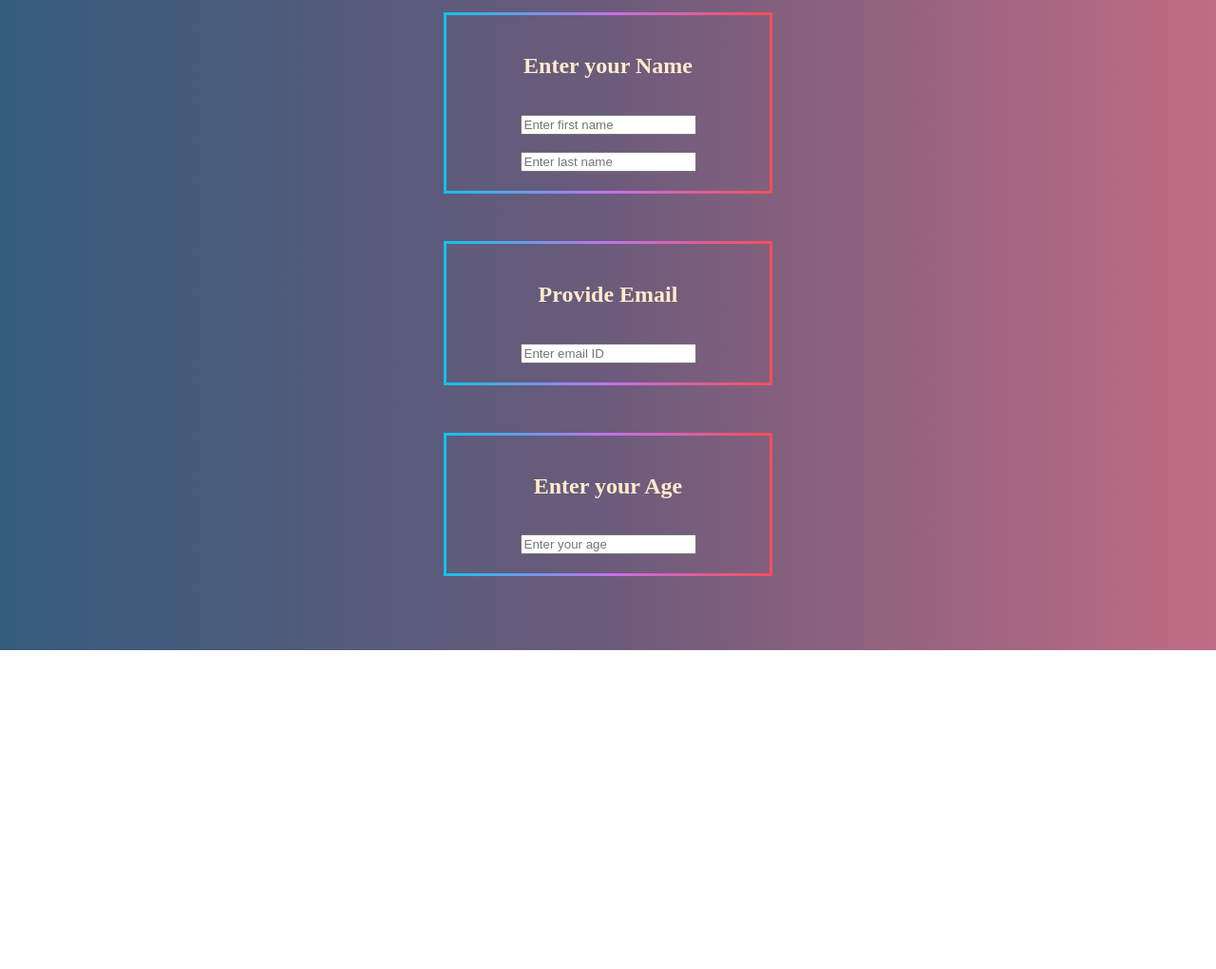
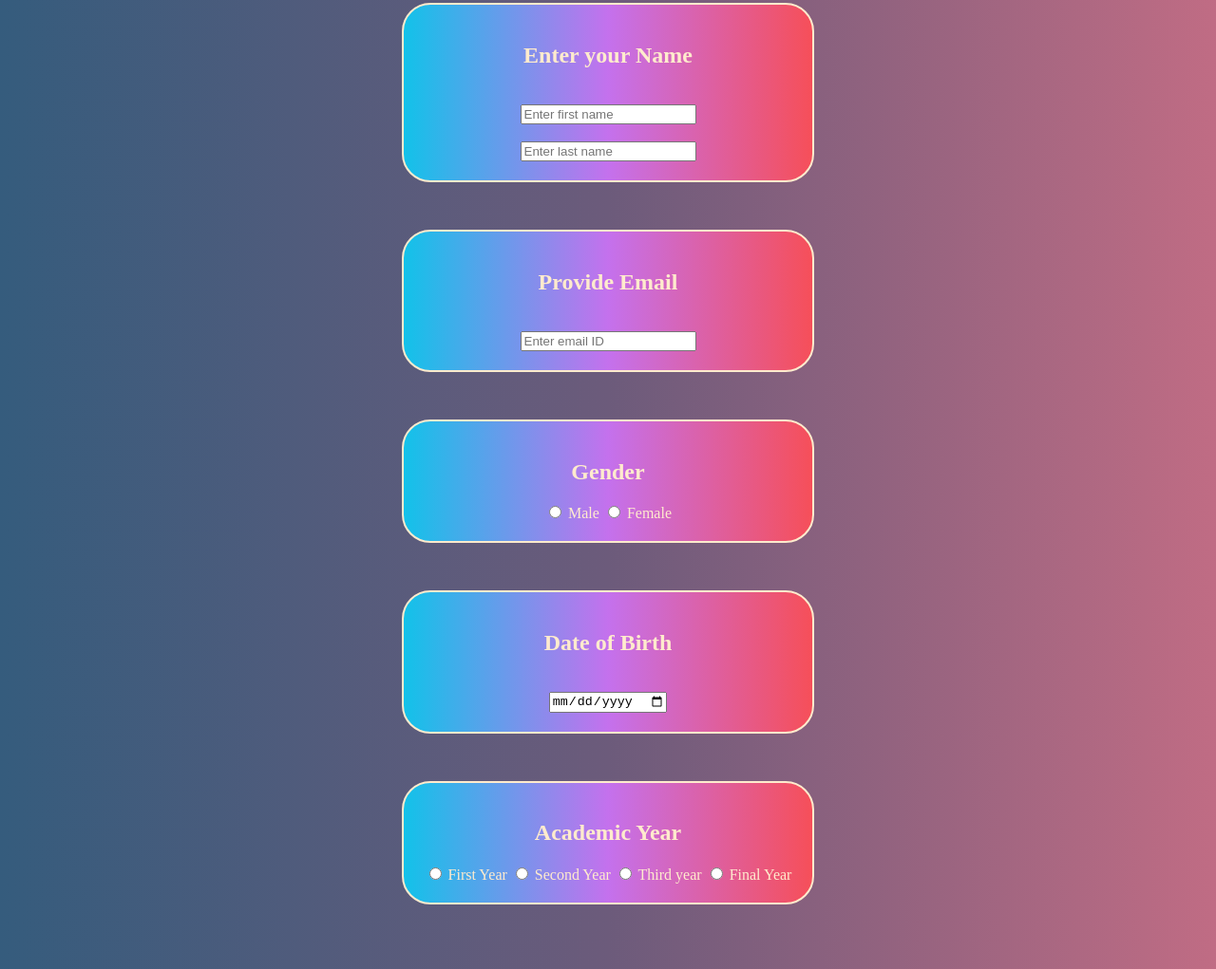
Before and after one commit to sour-sauce1945/WebForm, a plain HTML site: page index.html in a window 1280 px wide. Shown: the part 220-1241 px from the top of the page at 95% size. Before the commit the page ends 905 px from the top, so only its background shows below. Drawn offline with Linux system fonts and the light colour scheme.

Commit message:
Added more blocks , UI improvements

```diff
--- a/index.html
+++ b/index.html
@@ -6,22 +6,23 @@
     <title>Btech Form</title>
     <style>
         body {
-            background: linear-gradient(to right, #355C7D, #6C5B7B, #C06C84);
+            background: linear-gradient(to right, #355C7D,#6C5B7B,#C06C84);
             color: blanchedalmond;
             text-align: center;
-            padding: 20px;
+            padding: 10px;
         }
 
-        .form-container1,
-        .form-container2,
-        .form-container3 {
-            width: 300px;
-            border: 3px solid;
-            border-image: linear-gradient(to right, rgb(18, 194, 233), rgb(196, 113, 237), rgb(246, 79, 89));
+        .form-container1
+         {
+            width: 390px;
+            border: 2px solid;
+            background: linear-gradient(to right, rgb(18, 194, 233), rgb(196, 113, 237), rgb(246, 79, 89));
             border-image-slice: 1;
+            border-radius: 30px;
             padding: 20px;
             margin: 50px auto;
         }
+
     </style>
 </head>
 <body>
@@ -40,18 +41,45 @@
         </form>
     </div>
 
-    <div class="form-container2">
+    <div class="form-container1">
         <form>
             <label for="email"><h2>Provide Email</h2></label><br>
             <input type="text" id="email" name="email" placeholder="Enter email ID"><br>
         </form>
     </div>
 
-    <div class="form-container3">
+    <div class="form-container1">
         <form>
-            <label for="age"><h2>Enter your Age</h2></label><br>
-            <input type="text" id="age" name="age" placeholder="Enter your age"><br>
+            <h2>Gender</h2>
+            <input type="radio" id="Male" name="gender" value="Male">
+            <label for="Male">Male</label>
+            <input type="radio" id="Femal" name="gender" value="Female">
+            <label for="Male">Female</label>
         </form>
     </div>
+
+    <div class="form-container1">
+        <form>
+            <label for="email"><h2>Date of Birth </h2></label><br>
+            <input type="date" id="birthday" name="birthday" value="DOB" ><br>
+        </form>
+    </div>
+
+
+    <div class="form-container1">
+        <form>
+            <h2>Academic Year</h2>
+            <input type="radio" id="FY" name="Year" value="FY">
+            <label for="FY">First Year</label>
+            <input type="radio" id="SY" name="Year" value="SY">
+            <label for="SY">Second Year</label>
+            <input type="radio" id="TY" name="Year" value="TY">
+            <label for="TY">Third year</label>
+            <input type="radio" id="Btech" name="Year" value="Btech">
+            <label for="Btech">Final Year</label>
+
+        </form>
+    </div>
+
 </body>
 </html>
```
